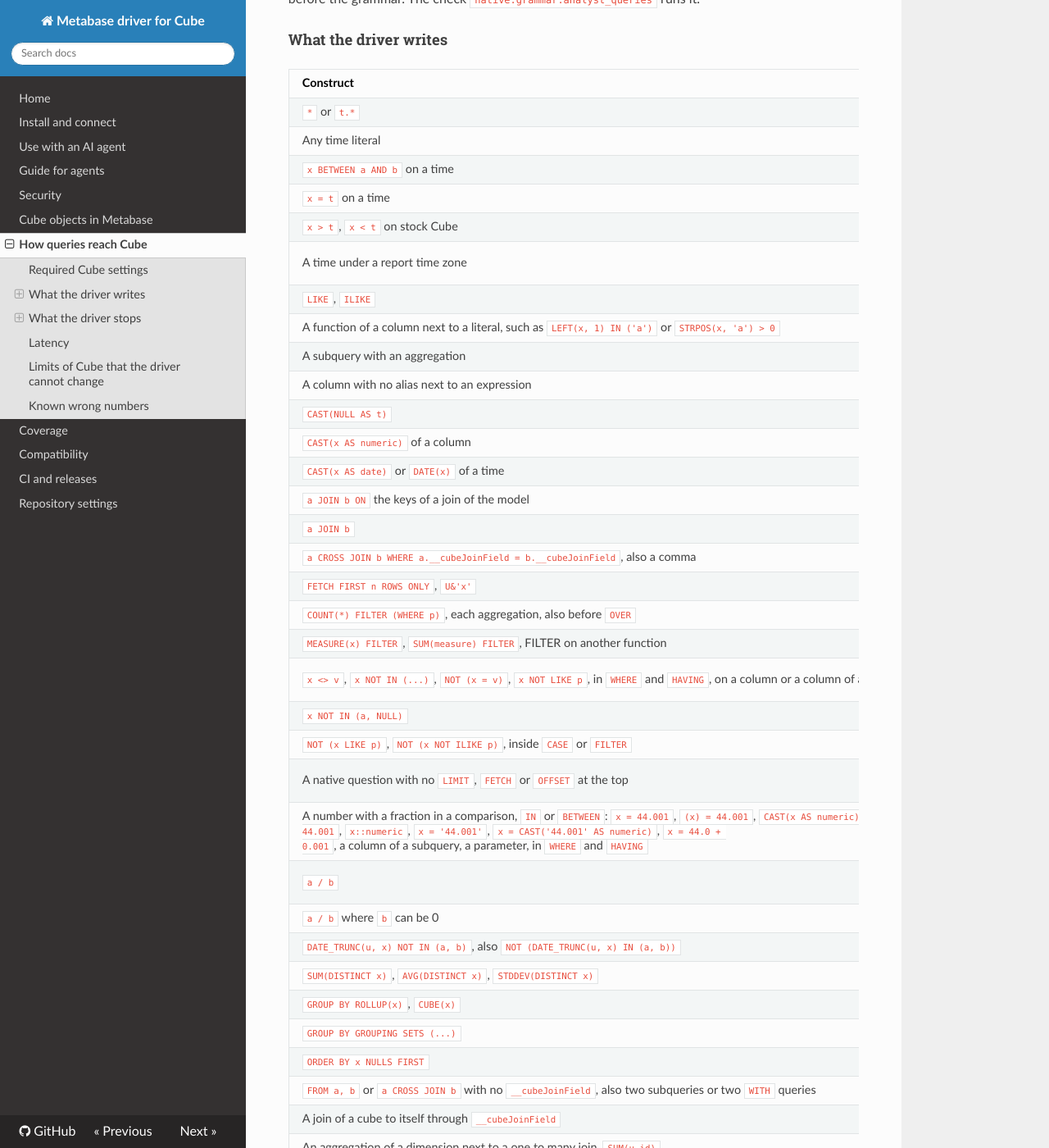
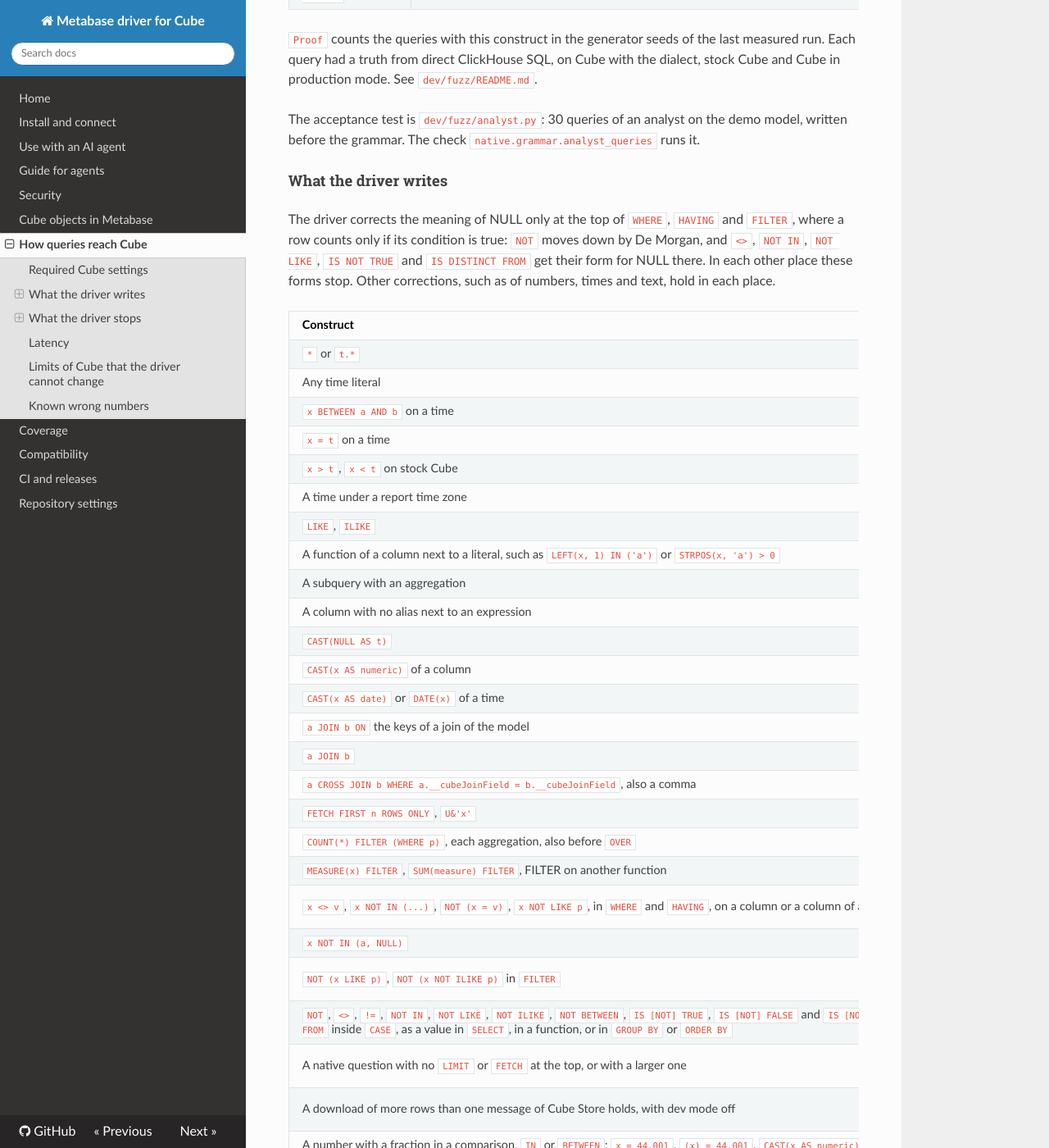
Before and after one commit to andrewkomkov/metabase-cube-driver, an MkDocs documentation site: the page built from docs/query-compilation.md, in a window 1280 px wide and 1400 px high, scrolled down 10992 px. Shown: the whole window at 82% size. Built offline with MkDocs 1.6.1, drawn with Linux system fonts in a browser that asks for light colours; nearby versions of some CDN libraries; some of the changed text lies outside the part shown.

Commit message:
docs: describe null logic, large results, the legacy planner and round of a half

```diff
--- a/docs/query-compilation.md
+++ b/docs/query-compilation.md
@@ -18,6 +18,8 @@
 | `CUBEJS_DB_QUERY_LIMIT` | Above the largest group count of a post-processing query | The default is 50000. Post-processing then computes from 50000 rows with no error. In the demo, the count of 100000 customers gave 50000. |
 
 `CUBESQL_STREAM_MODE=true` also removes the limit, but then each query that a rollup serves fails with `Streaming queries to Cube Store aren't supported`.
+
+Run Cube with the Tesseract planner, the default since Cube v1.7.0. With `CUBEJS_TESSERACT_SQL_PLANNER=false`, the legacy planner drops the `default_filters` of a view: in the demo, the count of `paid_sales` gave 5000 where its filter keeps 2000. `/v1/meta` does not show which views have `default_filters`, so on the legacy planner the driver stops each query on a view, with a message. The driver sees the planner from the SQL that Cube writes. See `legacy.view_default_filters`.
 
 ## What the driver writes
 
@@ -236,7 +238,7 @@
 | `pred/is-null` | IS NULL and IS NOT NULL | 108 |
 | `pred/join-field` | a.__cubeJoinField = b.__cubeJoinField | 125 |
 | `pred/like` | LIKE, ILIKE, NOT LIKE and NOT ILIKE, with a literal pattern | 284 |
-| `pred/logic` | AND, OR, NOT and parentheses | 519 |
+| `pred/logic` | AND, OR, NOT and parentheses. NOT, <>, NOT IN, NOT LIKE, NOT BETWEEN, IS TRUE and IS DISTINCT FROM only at the top of WHERE, HAVING or FILTER | 519 |
 | `query/distinct` | SELECT DISTINCT | 40 |
 | `query/limit` | LIMIT or FETCH FIRST with a whole number | 268 |
 | `query/no-from` | SELECT of literals, with no FROM | 32 |
@@ -268,6 +270,8 @@
 
 #### What the driver writes
 
+The driver corrects the meaning of NULL only at the top of `WHERE`, `HAVING` and `FILTER`, where a row counts only if its condition is true: `NOT` moves down by De Morgan, and `<>`, `NOT IN`, `NOT LIKE`, `IS NOT TRUE` and `IS DISTINCT FROM` get their form for NULL there. In each other place these forms stop. Other corrections, such as of numbers, times and text, hold in each place.
+
 | Construct | What Cube does with no driver | What the driver does |
 | --- | --- | --- |
 | `*` or `t.*` | Reads each measure, and each private member in dev mode. | The public dimensions, written out. No measure, no `switch` dimension and no second path of one member. |
@@ -291,8 +295,10 @@
 | `MEASURE(x) FILTER`, `SUM(measure) FILTER`, FILTER on another function | Drops `FILTER`. | Stops. CASE cannot go inside a measure. |
 | `x <> v`, `x NOT IN (...)`, `NOT (x = v)`, `x NOT LIKE p`, in `WHERE` and `HAVING`, on a column or a column of a subquery | Keeps NULL: 4000 where the truth is 2000. | `NOT` moves down to each comparison by De Morgan, and each `<>` gets `AND x IS NOT NULL`. In `WHERE` and `HAVING` only true counts, so this holds for three-valued logic, also under a second `NOT`. Inside `CASE`, in `SELECT` and on an expression, the database reads the comparison, and it is right as it is. |
 | `x NOT IN (a, NULL)` | Gives rows. | No row, as SQL. |
-| `NOT (x LIKE p)`, `NOT (x NOT ILIKE p)`, inside `CASE` or `FILTER` | No plan: `Rewrite Error: Column #CASE WHEN NOT ... not found`. | `x NOT LIKE p AND x IS NOT NULL`, or `x LIKE p`. This is the same for NULL. See `native.not_like_in_select`. |
-| A native question with no `LIMIT`, `FETCH` or `OFFSET` at the top | On Cube Store, a result of about a million rows is too large for one message: Cube retries with no end, and Metabase stops the query after 300 s with no message. | `LIMIT n` at the top, where `n` is the number of rows that Metabase keeps: 2000 for a question, the row limit of a download for a download. Metabase drops the other rows anyway, and an aggregation inside the query still reads each row. See `native.row_limit`. |
+| `NOT (x LIKE p)`, `NOT (x NOT ILIKE p)` in `FILTER` | No plan: `Rewrite Error: Column #CASE WHEN NOT ... not found`. | `FILTER (WHERE p)` gets the corrections of `WHERE`, also under a second `NOT`: `x NOT LIKE p AND x IS NOT NULL`, or `x LIKE p`. `CASE WHEN` keeps only true, as `FILTER` does, so these forms are exact there. See `native.not_like_in_select` and `native.not_like_three_values`. |
+| `NOT`, `<>`, `!=`, `NOT IN`, `NOT LIKE`, `NOT ILIKE`, `NOT BETWEEN`, `IS [NOT] TRUE`, `IS [NOT] FALSE` and `IS [NOT] DISTINCT FROM` inside `CASE`, as a value in `SELECT`, in a function, or in `GROUP BY` or `ORDER BY` | Cube reads some of them with another meaning for NULL, and a value with NULL shows here: `NOT (NOT (n_str LIKE 's1%'))` in `CASE` gave 400 rows where the truth is 150. | Stops, with a message that names the form. Write the condition in `WHERE`, `HAVING` or `FILTER`, such as `COUNT(*) FILTER (WHERE x NOT LIKE 'a%')`, or use `=`, `LIKE`, `IN`, `BETWEEN` or `IS NULL` there. See `native.not_like_three_values`. |
+| A native question with no `LIMIT` or `FETCH` at the top, or with a larger one | On Cube Store, a result of about a million rows is too large for one message: Cube retries with no end, and Metabase stops the query after 300 s with no message. | At most `n` rows at the top, where `n` is the number of rows that Metabase keeps: 2000 for a question, the row limit of a download for a download. A query with no `LIMIT` gets `LIMIT n`, also after an `OFFSET`, and a larger `LIMIT` or `FETCH` becomes `n`. Metabase drops the other rows anyway, with `ORDER BY` these are the first rows in that order, and an aggregation inside the query still reads each row. See `native.row_limit`. |
+| A download of more rows than one message of Cube Store holds, with dev mode off | Cube retries with no end, and the download stops after its time-out with no message. | Before a query that can give more than 100000 rows, on a Cube with dev mode off, the driver counts the rows of the query and measures 100 of them. If the result would be larger than about 80 MB, the query stops with the number of rows that fit. `make production` checks this, see `run_large_results` in `dev/review/production.py`. |
 | A number with a fraction in a comparison, `IN` or `BETWEEN`: `x = 44.001`, `(x) = 44.001`, `CAST(x AS numeric) = 44.001`, `x::numeric`, `x = '44.001'`, `x = CAST('44.001' AS numeric)`, `x = 44.0 + 0.001`, a column of a subquery, a parameter, in `WHERE` and `HAVING` | Sends the number as text, and ClickHouse cuts it to the scale of a `Decimal`: 83 where the truth is 0. On an integer column it stops. | `x * CAST('1.0' AS double precision) = 44.001`. A column in an expression makes Cube write the number as it is, so the database compares two doubles. A rollup does not serve this filter. Text compares as a number only with a column of numbers. |
 | `a / b` | Has three meanings: `Decimal / x` keeps the scale in the database, 160.00 / 7 is 22.85. Above a CubeScan, integers divide with no fraction, `COUNT(*) / 7` is 714. In the database, `quantity / 2` is 1.5. | A real division on each path, as on ClickHouse: `a * CAST('1.0' AS double precision) / b`. To cut the fraction, write `FLOOR` or `TRUNC`. |
 | `a / b` where `b` can be 0 | The database gives an error for a `Decimal`, and infinity for a double, which a filter reads as a number. | `b` is `NULLIF(b * CAST('1.0' AS double precision), 0.0)`, so such a row is NULL, as Metabase writes `/` in the query builder. A literal 0 as the divisor stops. |
@@ -420,6 +426,7 @@
 | Stock Cube with a report time zone that is not UTC: a `Date` or `Date32` column | Cube reads it as a time at midnight UTC, so a row can move to another day, in a bucket and in a filter. Cube does not show the type of a column. A dimension with `meta: { date_only: true }` stops. The dialect reads it as midnight in the zone. | `grid.compact.report_zone` |
 | A filter on a time with an offset in its literal, as `2025-06-15T11:00:00Z`, with a report time zone that is not UTC | Metabase core drops the offset of a literal on a `type/DateTime` column before the driver gets the query, so the literal is a local time. Base type `type/DateTimeWithLocalTZ` keeps the offset, but Metabase core then writes the end of a month filter with the offset of its start, so a filter on March gets one hour of April in New York. Postgres with `timestamptz` shows the same. | `grid.compact.report_zone` |
 | Stock Cube, or a ClickHouse user with `readonly`: `sum`, `min` or `max` of no rows | 0, and 1970-01-01 for a time, where SQL and Metabase on Postgres give `NULL`. An expression of it in native SQL reads that 0, so `MAX(id - 1)` of no rows is -1. Cube sends no setting for this, and the driver cannot tell no rows from a total of 0. [The ClickHouse dialect](https://github.com/andrewkomkov/metabase-cube-driver/tree/main/cube-clickhouse) gives `NULL`. | `fuzz.sample` |
+| `ROUND(x, n)` of an aggregation whose value has a 5 in the digit after `n`, such as `ROUND(AVG(ROUND(n_dec, 1)), 2)` of 125.025 | Cube rounds above the database, on the Double of the value, and the Double of 125.025 is below the half, so the result is 125.02 where SQL on a decimal gives 125.03. The result is one unit of its last digit off. Metabase on Postgres with a `double precision` column gives the same. A measure with `ROUND` in its SQL rounds in the database. | `fuzz.sample` |
 | Stock Cube: a rollup with a text dimension that has an empty text | Cube Store reads an empty value of its CSV as `NULL`. So the group of the empty text joins the group of `NULL`, and a filter on the empty text finds no rows. The result does not show which rows were empty. [The dialect](https://github.com/andrewkomkov/metabase-cube-driver/tree/main/cube-clickhouse) gives the truth. | `preagg.empty_text_stays_apart_from_null` |
 | Stock Cube: a raw `DateTime64` value | It shows whole seconds. Buckets are right. The dialect keeps the milliseconds. | `clickhouse.datetime64_millis` |
 | A value of a time in the repeated hour of a clock change, under a report time zone: a measure with `type: time`, or a raw time column | The value reads 1 hour early, with the offset of the first pass: `01:00:00-04:00` where the truth is `01:00:00-05:00` in New York. The SQL API gives a time with no offset, so the driver cannot tell the two passes apart. | `zone.time_measure_repeated_hour_limit` |
```
